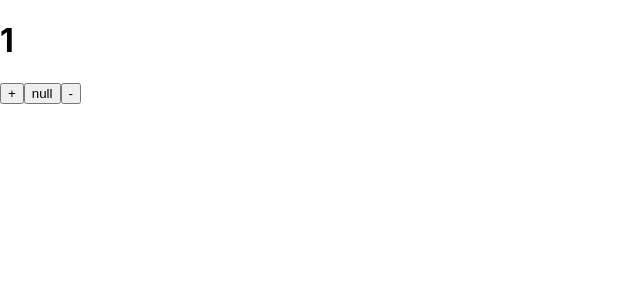
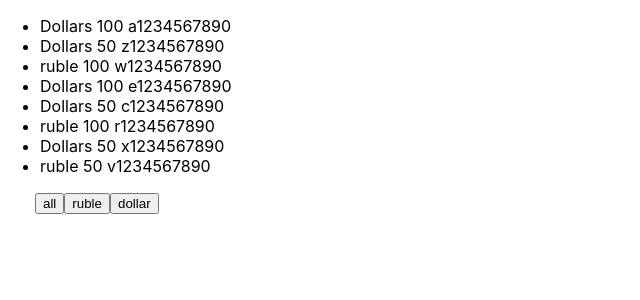
Before and after one commit to mayakovslky/filter-training, a React (Create React App) app: page / in a window 1280 px wide. Shown: the top 300 px of the page, without its empty margins (0-640 px from the left). Built offline with nearby package versions, Linux system fonts and the light colour scheme.

Commit message:
06. filter training

```diff
--- a/src/App.tsx
+++ b/src/App.tsx
@@ -1,7 +1,16 @@
 import React, {useState} from 'react';
 import './App.css';
-import {NewComponent} from "./components/NewComponent";
-import {Button, Button2, Buttons} from "./components/Button";
+import {Component} from "./components/NewComponent";
+// import {NewComponent} from "./components/NewComponent";
+// import {Button, Button2, Buttons} from "./components/Button";
+
+export type FilterType = 'all' | 'Dollars' | 'ruble'
+
+export type CurrentMoneyType = {
+    banknots: string
+    nominal: number
+    number: string
+}
 
 function App() {
 
@@ -57,8 +66,32 @@ function App() {
     //     console.log(d)
     // }
 
+    const [money, setMoney] = useState<Array<CurrentMoneyType>>([
+        {banknots: 'Dollars', nominal: 100, number: ' a1234567890'},
+        {banknots: 'Dollars', nominal: 50, number: ' z1234567890'},
+        {banknots: 'ruble', nominal: 100, number: ' w1234567890'},
+        {banknots: 'Dollars', nominal: 100, number: ' e1234567890'},
+        {banknots: 'Dollars', nominal: 50, number: ' c1234567890'},
+        {banknots: 'ruble', nominal: 100, number: ' r1234567890'},
+        {banknots: 'Dollars', nominal: 50, number: ' x1234567890'},
+        {banknots: 'ruble', nominal: 50, number: ' v1234567890'},
+    ])
+
+    const[filter, setFilter] = useState<FilterType>('all')
+
+    let currentMoney = money;
+    if (filter === 'Dollars') {
+        currentMoney = money.filter((r) => r.banknots === 'Dollars');
+    }
+    if (filter === 'ruble') {
+        currentMoney = money.filter((r) => r.banknots === 'ruble');
+    }
+    const onClickHandler = (n: FilterType) => {
+        setFilter(n)
+    }
+
     return (
-        <div>
+        <>
             <>
                 {/*<NewComponent students={students} topCars={topCars} />*/}
             </>
@@ -76,12 +109,13 @@ function App() {
                 {/*<button onClick={(event) =>foo2(100200)}>2</button>*/}
             </>
             <>
-                <Buttons/>
+                {/*<Buttons/>*/}
             </>
-
-
-        </div>
+            <>
+                <Component currentMoney={currentMoney} onClickHandler={onClickHandler}/>
+            </>
+        </>
     );
 }
 
-export default App;
+    export default App;
--- a/src/components/Button.tsx
+++ b/src/components/Button.tsx
@@ -1,68 +1,68 @@
 import React, {useState} from "react";
 
-type ButtonType = {
-    name: string
-    callBack: () => void
-}
+// type ButtonType = {
+//     name: string
+//     callBack: () => void
+// }
 
-export const Button = (props: ButtonType) => {
-
-    const onClickHandler = () => {
-        props.callBack()
-    }
-
-    return (
-        <>
-            <button onClick={() => onClickHandler()}>{props.name}</button>
-        </>
-    )
-}
+// export const Button = (props: ButtonType) => {
+//
+//     const onClickHandler = () => {
+//         props.callBack()
+//     }
+//
+//     return (
+//         <>
+//             <button onClick={() => onClickHandler()}>{props.name}</button>
+//         </>
+//     )
+// }
 
 //////////////////////////////////////////////////////////////////////////////////////////
 
-type ButtonType2 = {
-    name: string
-    callBack: () => void
-}
+// type ButtonType2 = {
+//     name: string
+//     callBack: () => void
+// }
 
-export const Button2 = (props: ButtonType2) => {
-
-    const onClickHandler2 = () => {
-        props.callBack()
-    }
-
-    return (
-        <>
-            <button onClick={() => onClickHandler2()}>{props.name}</button>
-        </>
-    )
-}
+// export const Button2 = (props: ButtonType2) => {
+//
+//     const onClickHandler2 = () => {
+//         props.callBack()
+//     }
+//
+//     return (
+//         <>
+//             <button onClick={() => onClickHandler2()}>{props.name}</button>
+//         </>
+//     )
+// }
 
 //////////////////////////////////////////////////////////////////////////////////////////
 
-export const Buttons = () => {
-    // let a = 1;
-    let [a, setA] = useState(1)
-
-    const onClickHandler = () => {
-        setA(++a)
-    }
-
-    const onClickHandler2 = () => {
-        setA(a = 0)
-    }
-
-    const onClickHandler3 = () => {
-        setA(--a)
-    }
-
-    return (
-        <>
-            <h1>{a}</h1>
-            <button onClick={onClickHandler}>+</button>
-            <button onClick={onClickHandler2}>null</button>
-            <button onClick={onClickHandler3}>-</button>
-        </>
-
-    )
-}
+// export const Buttons = () => {
+//     // let a = 1;
+//     let [a, setA] = useState(1)
+//
+//     const onClickHandler = () => {
+//         setA(++a)
+//     }
+//
+//     const onClickHandler2 = () => {
+//         setA(a = 0)
+//     }
+//
+//     const onClickHandler3 = () => {
+//         setA(--a)
+//     }
+//
+//     return (
+//         <>
+//             <h1>{a}</h1>
+//             <button onClick={onClickHandler}>+</button>
+//             <button onClick={onClickHandler2}>null</button>
+//             <button onClick={onClickHandler3}>-</button>
+//         </>
+//
+//     )
+// }
--- a/src/components/NewComponent.tsx
+++ b/src/components/NewComponent.tsx
@@ -1,4 +1,6 @@
 import React from "react";
+import {CurrentMoneyType, FilterType} from "../App";
+
 
 type StudentsType = {
     id: number
@@ -34,7 +36,7 @@ export const NewComponent = (props: NewComponentType) => {
                 {props.topCars.map((c, index) => {
                     return (
                         <th key={index}>
-                                <tr>{c.manufacturer}</tr>
+                            <tr>{c.manufacturer}</tr>
                             <tr>{c.model}</tr>
                         </th>
                     )
@@ -43,3 +45,38 @@ export const NewComponent = (props: NewComponentType) => {
         </>
     )
 }
+
+
+//////////////////////////////////////////////////////////////////
+
+type PropsType = {
+    currentMoney: CurrentMoneyType[]
+    onClickHandler: (filter: FilterType) => void
+}
+
+export const Component = (props: PropsType) => {
+
+    const {currentMoney, onClickHandler} = props
+
+    return (
+        <>
+            <ul>
+                {currentMoney.map((o, index) => {
+                    return (
+                        <li key={index}>
+                            <span> {o.banknots}</span>
+                            <span> {o.nominal}</span>
+                            <span> {o.number}</span>
+                        </li>
+                    )
+                })}
+            </ul>
+
+            <div style={{marginLeft: '35px'}}>
+                <button onClick={(event) => onClickHandler('all')}>all</button>
+                <button onClick={(event) => onClickHandler('ruble')}>ruble</button>
+                <button onClick={(event) => onClickHandler('Dollars')}>dollar</button>
+            </div>
+        </>
+    )
+}
```
